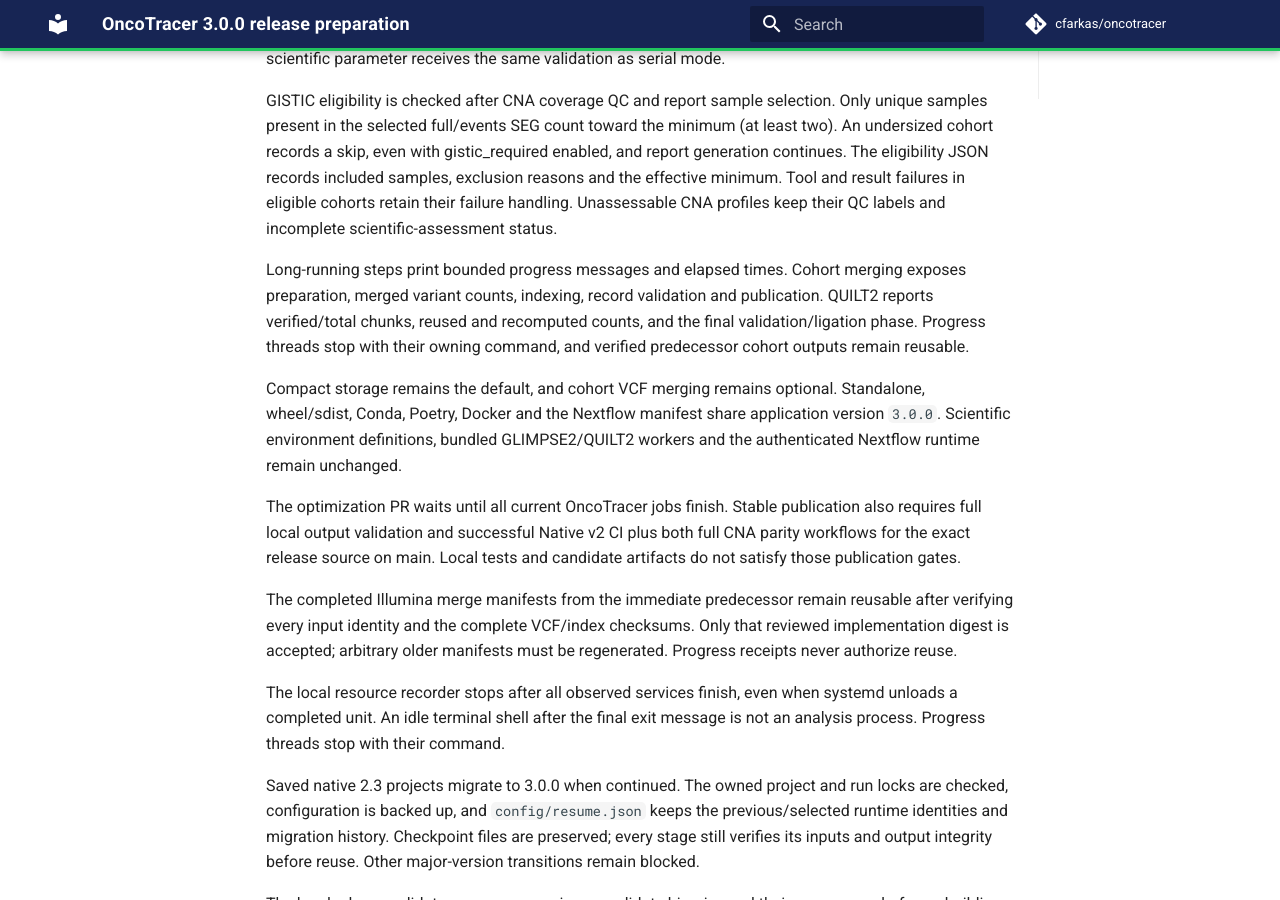
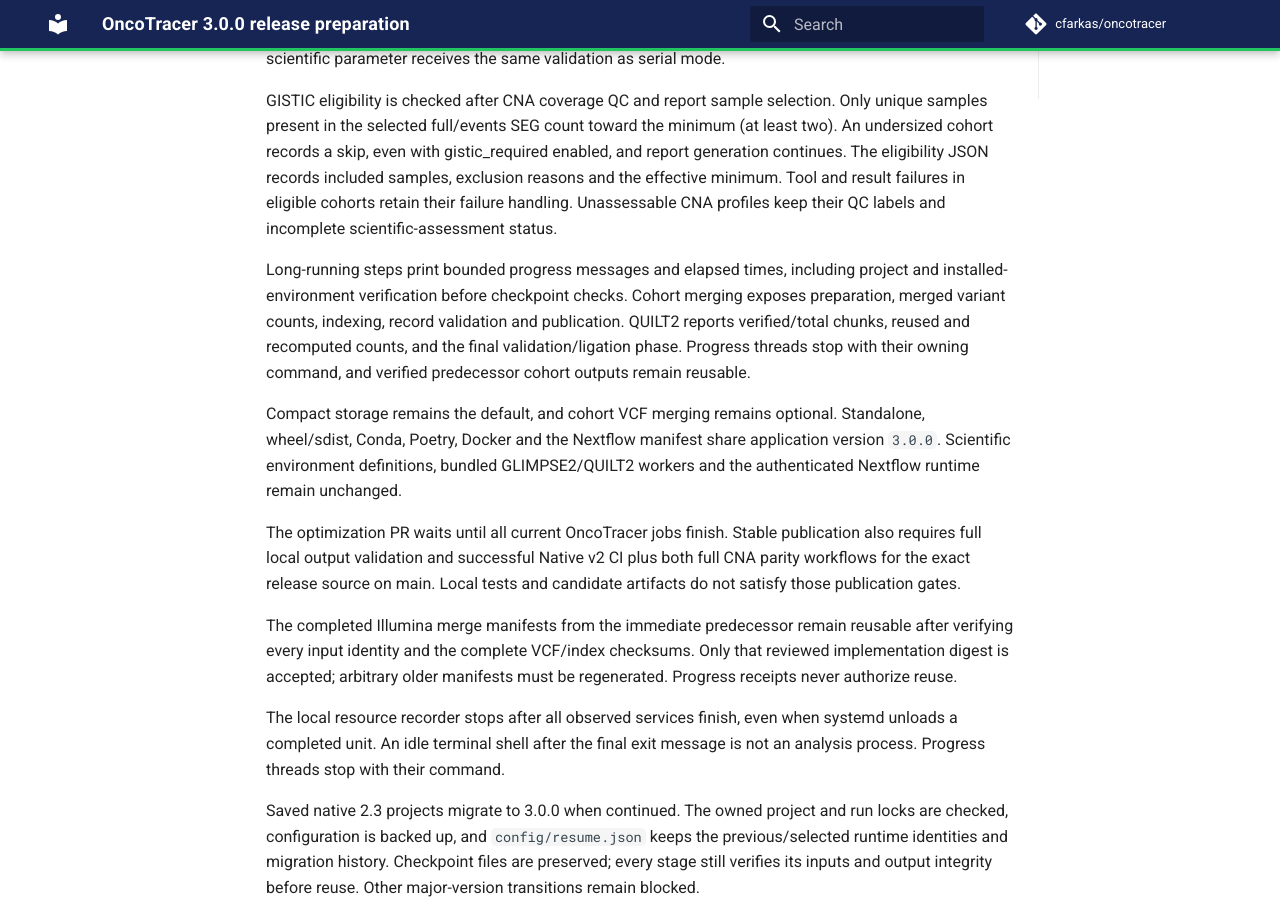
Before and after one commit to cfarkas/oncotracer, an MkDocs documentation site: the page built from docs/releases/3.0.0.md, in a window 1280 px wide and 900 px high, scrolled down 693 px. Built offline with MkDocs 1.6.1 and Material for MkDocs 9.7.7, drawn with Linux system fonts in a browser that asks for light colours; comment, search, counter and statistics services are not loaded.

Commit message:
Show progress while verifying the saved project runtime

```diff
--- a/docs/releases/3.0.0.md
+++ b/docs/releases/3.0.0.md
@@ -35,7 +35,8 @@ records included samples, exclusion reasons and the effective minimum. Tool and
 result failures in eligible cohorts retain their failure handling. Unassessable
 CNA profiles keep their QC labels and incomplete scientific-assessment status.
 
-Long-running steps print bounded progress messages and elapsed times. Cohort
+Long-running steps print bounded progress messages and elapsed times, including
+project and installed-environment verification before checkpoint checks. Cohort
 merging exposes preparation, merged variant counts, indexing, record validation
 and publication. QUILT2 reports verified/total chunks, reused and recomputed
 counts, and the final validation/ligation phase. Progress threads stop with
```
Also changed, not shown: 1 other file.
